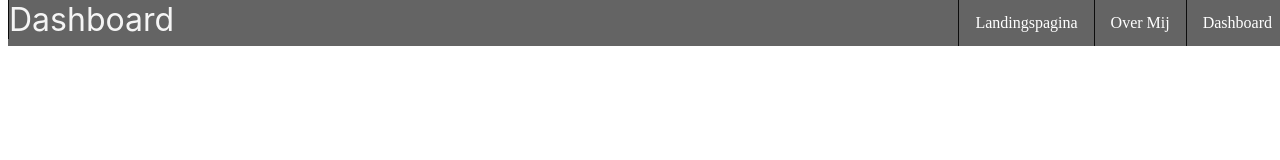
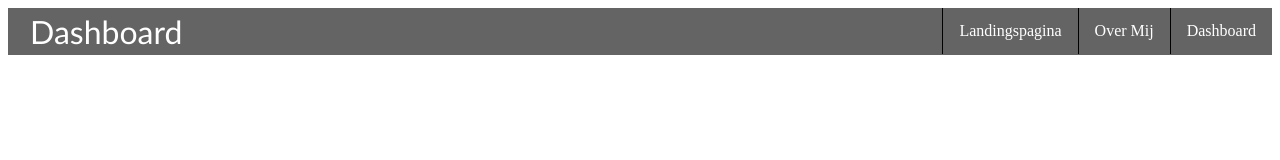
Before and after one commit to Bolllo/ever0035.github.io, a plain HTML site: page dashboard.html in a window 1280 px wide. Drawn offline with Linux system fonts and the light colour scheme.

Commit message:
initial commit

```diff
--- a/dashboard.html
+++ b/dashboard.html
@@ -14,7 +14,7 @@
         <div class="nav">
             <ul>
                 <li>Dashboard</li>
-                <li class="dropdown"><a href="dashboard.html">Dashboard</a></li>
+                <li><a href="dashboard.html">Dashboard</a></li>
                 <li><a href="aboutme.html">Over Mij</a></li>
                 <li><a href="index.html">Landingspagina</a></li>
             </ul>
--- a/main.css
+++ b/main.css
@@ -1,62 +1,35 @@
-ul {
+.nav ul {
     list-style-type: none;
     margin: 0;
     padding: 0;
     overflow: hidden;
     background-color: rgb(100, 100, 100);
-    position: fixed;
-    top: 0;
-    width: 100%;
 }
-li {
+.nav li {
     float: right;
-    border-left: 1px solid rgb(12, 12, 12);
+    border-left: 1px solid black;
+}
+.nav li:first-child {
+    float: left;
+    border-left: none;
+    display: block;
+    text-align: center;
+    margin-left: 16px;
+    padding: 4px 6px;
+    font-size: 32px;
+    color: white;
+    font-family: 'Trebuchet MS', 'Lucida Sans Unicode', 'Lucida Grande', 'Lucida Sans', Arial, sans-serif
 
 }
 
-li:last-child {
-    border-right: none;
-
-}
-li:first-child {
-    color: whitesmoke;
-    float: left;
-    align-content: center;
-    font-size: 32px;
-    font-family: -apple-system, BlinkMacSystemFont, 'Segoe UI', Roboto, Oxygen, Ubuntu, Cantarell, 'Open Sans', 'Helvetica Neue', sans-serif;
-
-}
-li a {
+.nav li a {
     display: block;
-    color: white;
-    text-align: center;
-    padding: 18px 20px;
-    text-decoration: none;
-}
-li a, .dropbtn {
-    display: inline-block;
     color: white;
     text-align: center;
     padding: 14px 16px;
     text-decoration: none;
 }
-li a:hover {
+.nav li a:hover {
     background-color: red;
+
 }
-.dropdown {
-    position: relative;
-    display: inline-block;
-}
-
-.dropdown-content {
-    display: none;
-    position: absolute;
-    background-color: #f9f9f9;
-    min-width: 160px;
-    box-shadow: 0px 8px 16px 0px rgba(0,0,0,0.2);
-    padding: 12px 16px;
-    z-index: 1;
-}
-
-.dropdown:hover .dropdown-content {
-    display: block;
```
Also changed, not shown: aboutme.html (+1 -1 lines), index.html (+1 -1 lines).
